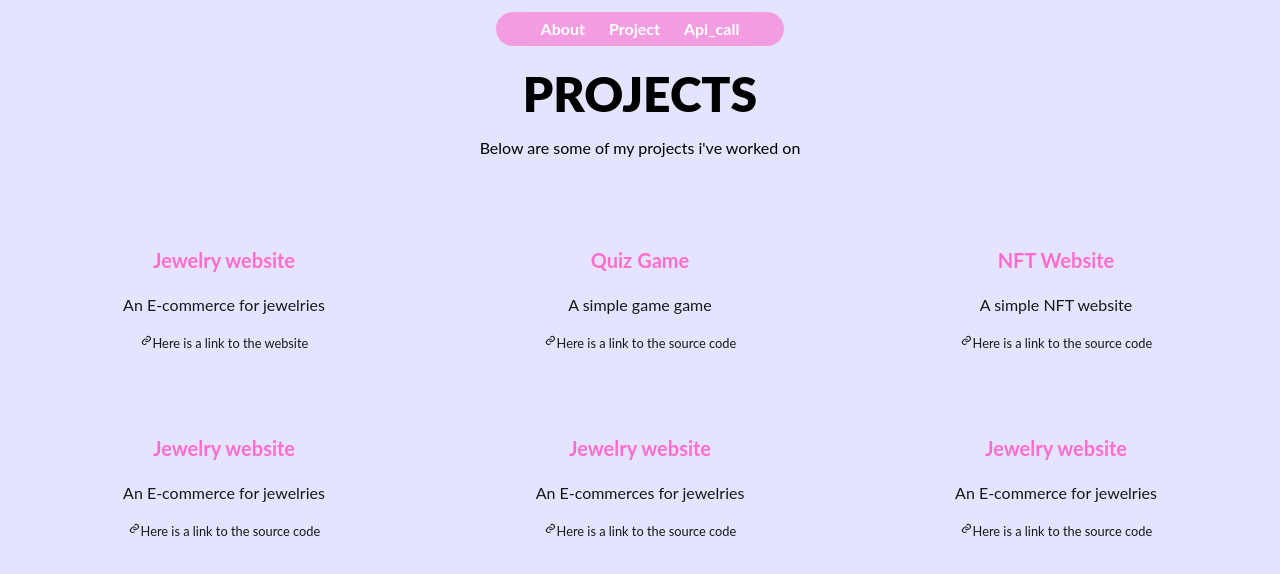
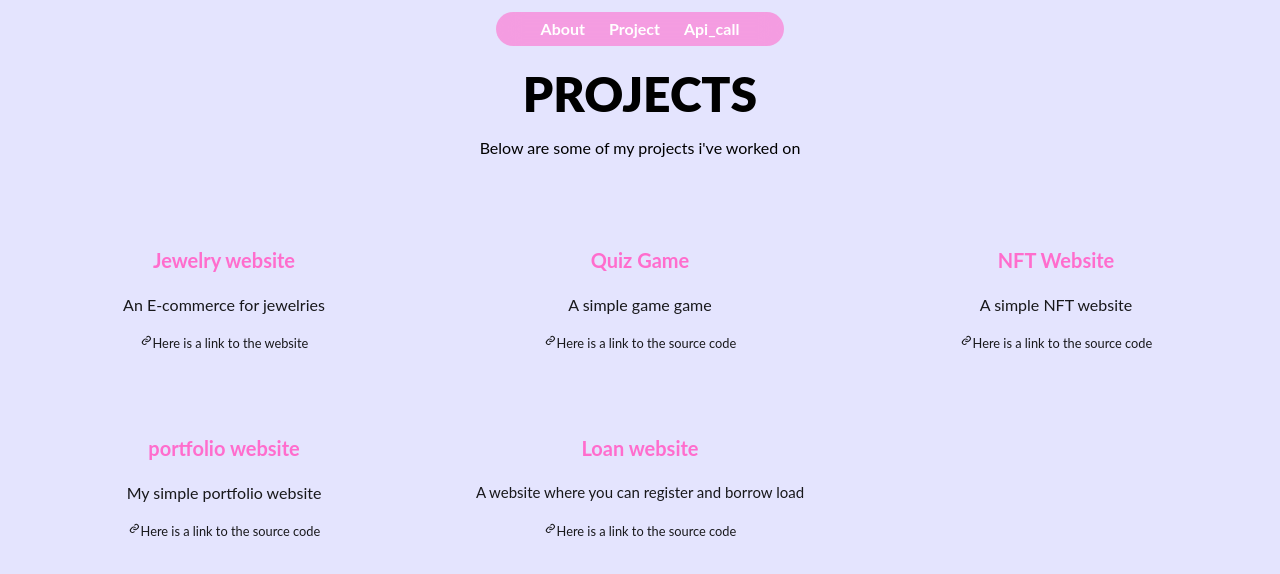
Before and after one commit to jennifer-pecky/New-folder, a React (Vite) app in the folder project/: page /project in a window 1280 px wide. Shown: the top 574 px of the page. Built offline with nearby package versions, Linux system fonts and the light colour scheme.

Commit message:
added project section

```diff
--- a/project/src/pages/Project.jsx
+++ b/project/src/pages/Project.jsx
@@ -59,14 +59,14 @@ const Project = () => {
 
           <div className="space-y-3">
             <h1 className="text-[20px] font-bold text-[#FF6DCD]">
-              Jewelry website
+              portfolio website
             </h1>
-            <p className="text-zinc-900">An E-commerce for jewelries</p>
+            <p className="text-zinc-900">My simple portfolio website</p>
 
             <small className="flex lg:justify-center text-zinc-900">
               {' '}
               <BiLink />
-              <a href="https://github.com/jennifer-pecky/jewelries">
+              <a href="https://maduagwu.netlify.app">
                 {' '}
                 Here is a link to the source code
               </a>{' '}
@@ -75,30 +75,16 @@ const Project = () => {
 
           <div className="space-y-3">
             <h1 className="text-[20px] font-bold text-[#FF6DCD]">
-              Jewelry website
+              Loan website
             </h1>
-            <p className="text-zinc-900">An E-commerces for jewelries</p>
+            <p className="text-zinc-900 text-[15px]">
+              A website where you can register and borrow load
+            </p>
 
             <small className="flex lg:justify-center text-zinc-900">
               {' '}
               <BiLink />
-              <a href="https://github.com/jennifer-pecky/jewelries">
-                {' '}
-                Here is a link to the source code
-              </a>{' '}
-            </small>
-          </div>
-
-          <div className="space-y-3">
-            <h1 className="text-[20px] font-bold text-[#FF6DCD]">
-              Jewelry website
-            </h1>
-            <p className="text-zinc-900">An E-commerce for jewelries</p>
-
-            <small className="flex lg:justify-center text-zinc-900">
-              {' '}
-              <BiLink />
-              <a href="https://github.com/jennifer-pecky/jewelries">
+              <a href="https://www.olhomes.ng">
                 {' '}
                 Here is a link to the source code
               </a>{' '}
```
